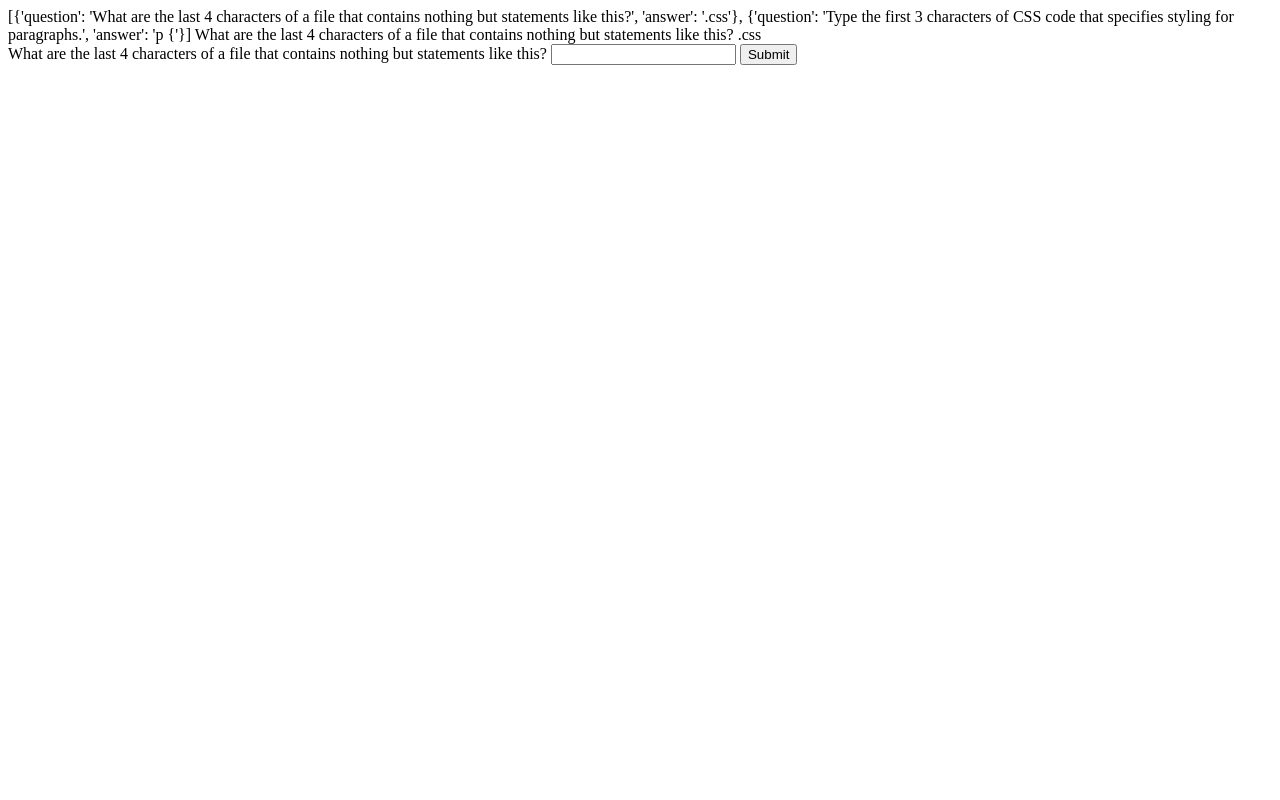
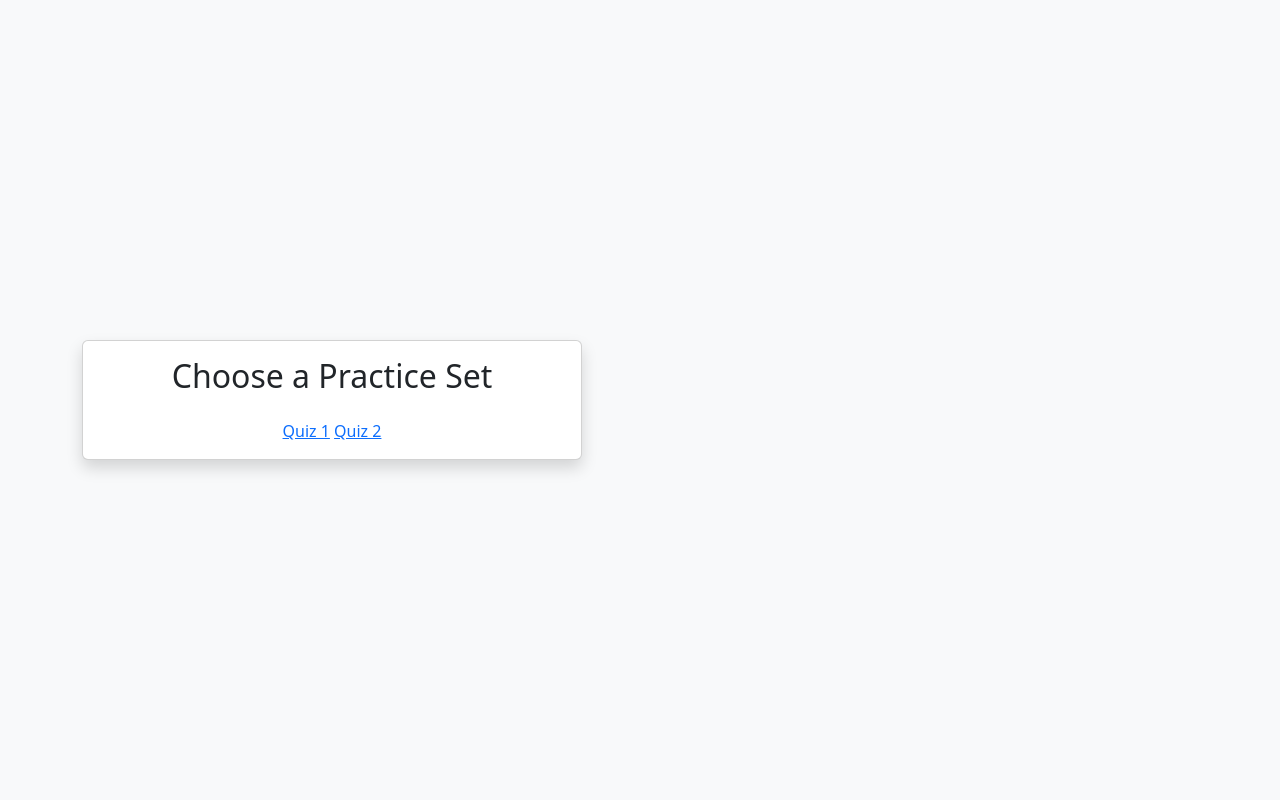
Before and after one commit to sfranz2422/FranzQuiz, a Flask app: page / in a window 1280 px wide. Run offline with Flask 3, Linux system fonts and the light colour scheme.

Commit message:
multiple quiz

```diff
--- a/main.py
+++ b/main.py
@@ -12,42 +12,67 @@ import requests
 import re
 import datetime
 import html
-from questions import quiz1
+from questions import quiz1, quiz2
 app = Flask(__name__)
 # app.secret_key = os.environ['FLASK_SECRET_KEY']
 app.secret_key = "kasdjhfalsdkfhjadfls"
 
 
+# List of questions with answers
+questions = [
+    {"question": "What is the capital of France?", "answer": "Paris"},
+    {"question": "What is 2 + 2?", "answer": "4"},
+    {"question": "What is the largest planet in our solar system?", "answer": "Jupiter"}
+]
 
-question_set = []
-number_correct = 0
-number_given = 0
-current_question_number = 0
+@app.route("/")
+def home():
+    # Initialize session variables
+    session.pop("current_index", None)
+    return render_template("index.html",)
+
+
+@app.route("/quiz/<key>",methods=["GET", "POST"])
+def quiz(key):
+
+    # Initialize session variables
+    if "current_index" not in session:
+        session["current_index"] = 0
+
+    # index = session["current_index"]
+
+    if key == "quiz1":
+        questions = quiz1
+        question_data = questions[session["current_index"]]
+
+    if key == "quiz2":
+        questions = quiz2
+        question_data = questions[session["current_index"]]
+
+
+
+    if request.method == "POST":
+        user_answer = request.form.get("answer", "").strip()
+        if user_answer.lower() == question_data["answer"].lower():
+            session["current_index"] += 1  # Move to next question
+            if session["current_index"] >= len(questions):
+                return redirect(url_for("finish"))
+            flash("Correct! Moving to the next question.", "success")
+
+            return redirect(url_for("quiz", key=key))
+        else:
+            flash("Incorrect! Try again.", "danger")
+
+    return render_template("quiz.html", question=question_data["question"], key=key)
 
 
 
 
-@app.route('/', methods=['POST', 'GET'])
-def index():
-    global number_correct
-    global number_given
-    global current_question_number
-    question_set = quiz1
-    current_question = question_set[current_question_number]
 
-
-    if request.method == 'POST':
-        if request.form['answer'] == current_question['answer']:
-            flash("Correct")
-            return redirect(url_for("index"))
-        else:
-            flash("Incorrect, Try again")
-
-    else:
-
-
-        return render_template("index.html", question_set = question_set, current_question=current_question)
-
+@app.route("/finish")
+def finish():
+    session.pop("current_index", None)  # Reset session
+    return "Quiz complete! <a href='/'>Restart</a>"
 
 
 
--- a/questions.py
+++ b/questions.py
@@ -1 +1,4 @@
 quiz1 = [{"question":"What are the last 4 characters of a file that contains nothing but statements like this?", "answer":".css"},{"question":"Type the first 3 characters of CSS code that specifies styling for paragraphs.", "answer":"p {"}]
+
+
+quiz2 = [{"question":"What is the capital of the US?", "answer":"dc"},{"question":"What is my name?", "answer":"Franz"},{"question":"What is the year?", "answer":"2025"}]
--- a/templates/index.html
+++ b/templates/index.html
@@ -1,35 +1,44 @@
+
 <!DOCTYPE html>
-<html>
+<html lang="en">
 <head>
-	<meta charset="utf-8">
-	<meta name="viewport" content="width=device-width, initial-scale=1">
-	<title>Hello</title>
+    <meta charset="UTF-8">
+    <meta name="viewport" content="width=device-width, initial-scale=1.0">
+    <title>Quiz</title>
+    <!-- Bootstrap CSS -->
+    <link href="https://cdn.jsdelivr.net/npm/bootstrap@5.3.0/dist/css/bootstrap.min.css" rel="stylesheet">
+    <style>
+        body {
+            display: flex;
+            justify-content: center;
+            align-items: center;
+            height: 100vh;
+            background-color: #f8f9fa;
+        }
+        .quiz-container {
+            max-width: 500px;
+            width: 100%;
+        }
+    </style>
 </head>
 <body>
-{{ question_set }}
+    <div class="container">
+        <div class="quiz-container">
+            <div class="card shadow">
+                <div class="card-body text-center">
+                    <h2 class="card-title mb-4">Choose a Practice Set</h2>
+
+<a href="{{ url_for('quiz', key='quiz1')}}">Quiz 1</a>
+<a href="{{ url_for('quiz', key='quiz2')}}">Quiz 2</a>
 
 
-{{current_question['question']}}
 
+                </div>
+            </div>
+        </div>
+    </div>
 
-{{current_question['answer']}}
-
-<form method="POST" action="{{ url_for('index')}}">
-  <label for="answer">{{current_question['question']}}</label>
-  <input type="text" id="answer" name="answer">
-
-<input type="submit">
-</form>
-  <div id="form-message-success" class="mb-4">
-    <!-- Your message was sent, thank you! -->
-    <!-- Display Flash Messages -->
-    {% with messages = get_flashed_messages(with_categories=True) %}
-        {% if messages %}
-            {% for category, message in messages %}
-  <div class="form-message-success flash-message {{ category }}">{{ message }}</div>
-            {% endfor %}
-        {% endif %}
-    {% endwith %}
-  </div>
+    <!-- Bootstrap JS (optional for advanced components) -->
+    <script src="https://cdn.jsdelivr.net/npm/bootstrap@5.3.0/dist/js/bootstrap.bundle.min.js"></script>
 </body>
 </html>
```
Also changed, not shown: templates/quiz.html (added, +58 -0 lines).
